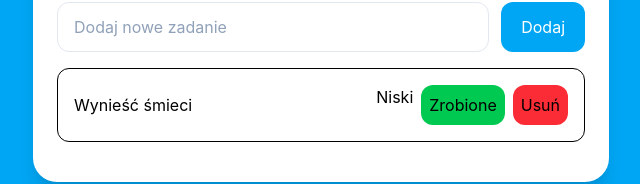
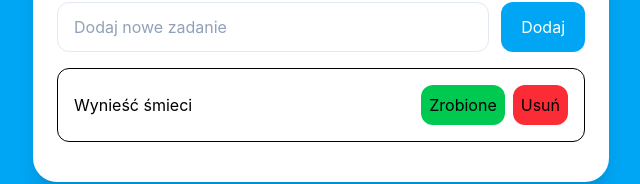
Before and after one commit to G3rw4nt/react-todo-app, a React (Vite) app: page / in a window 1280 px wide. Shown: the part 146-330 px from the top of the page, without its empty margins (319-959 px from the left). Built offline with nearby package versions, Linux system fonts and the light colour scheme.

Commit message:
priority button remove

```diff
--- a/src/App.jsx
+++ b/src/App.jsx
@@ -34,10 +34,6 @@ function App() {
         <div className="border rounded-xl my-4 hover:bg-gray-200 transition flex justify-between items-center p-4">
           <span>Wynieść śmieci</span>
           <div className="flex gap-2 ">
-            <div>
-              <button>Niski</button>
-              <button></button>
-            </div>
             <button
               type="button"
               className="bg-green-500 rounded-xl p-2 hover:bg-green-700 transition"
```
